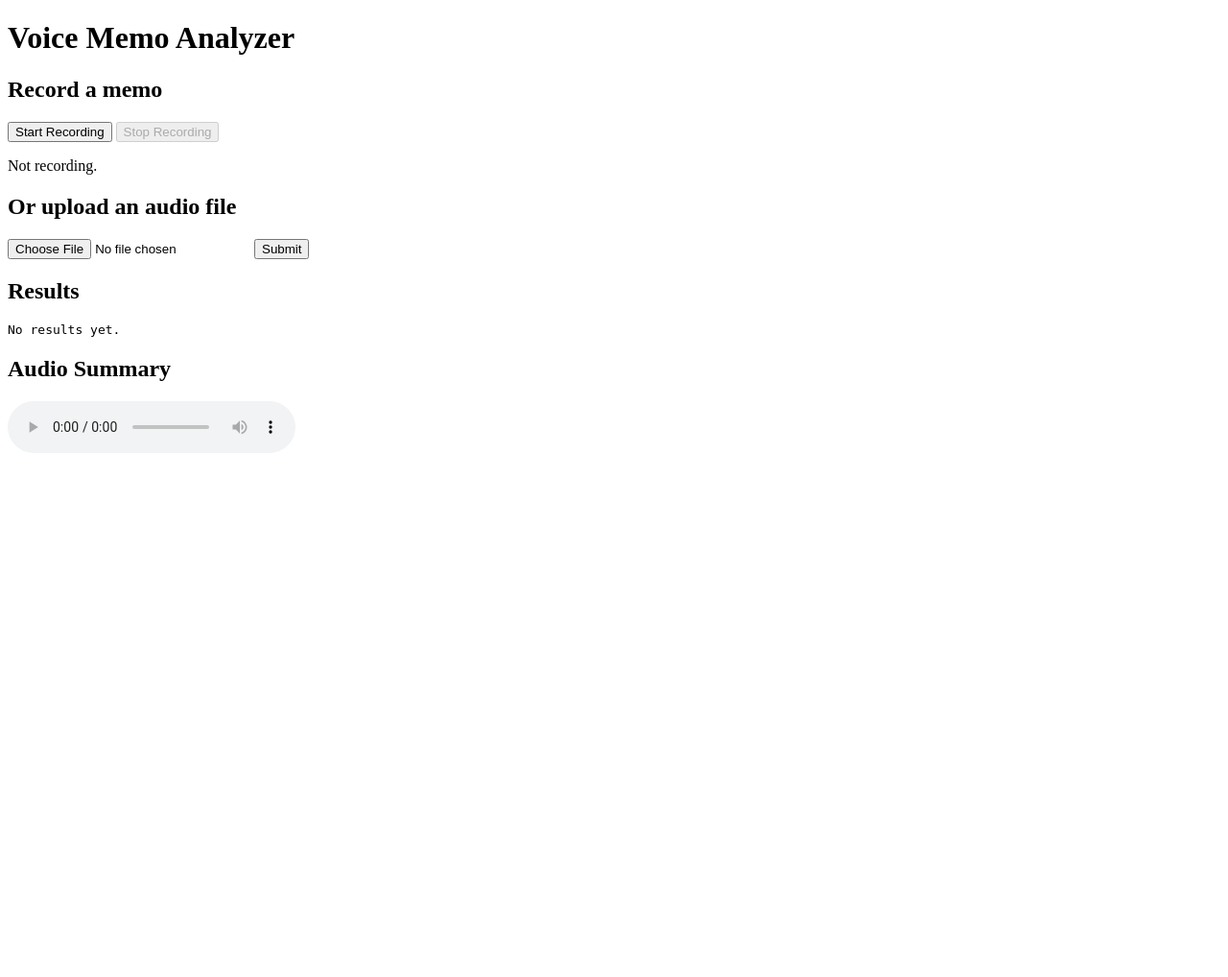
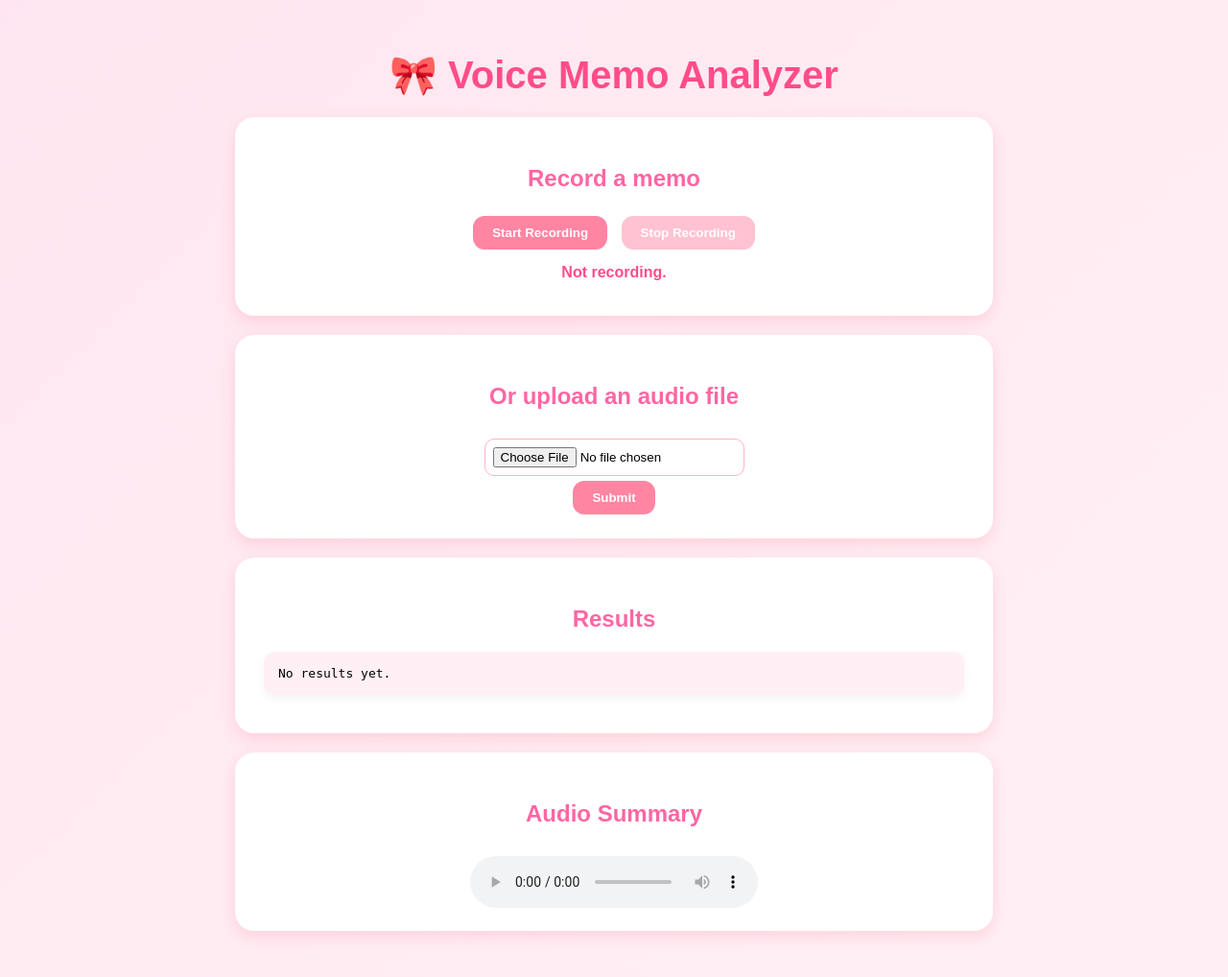
Before and after one commit to KayllyV/Azure-AI-Speech, a Flask app: page / in a window 1280 px wide. Shown: the whole page at 96% size. Before the commit the page ends 472 px from the top, so only its background shows below. Run offline with Flask 3, Linux system fonts and the light colour scheme.

Commit message:
update pink UI styling

```diff
--- a/templates/index.html
+++ b/templates/index.html
@@ -2,25 +2,114 @@
 <html>
 <head>
   <title>Voice Memo Analyzer</title>
+
+  <style>
+    body {
+      background: linear-gradient(135deg, #ffe6f0, #fff0f5);
+      font-family: 'Poppins', sans-serif;
+      text-align: center;
+      padding: 20px;
+    }
+
+    h1 {
+      color: #ff4d88;
+      font-size: 2.5em;
+      margin-bottom: 10px;
+    }
+
+    h2 {
+      color: #ff66a3;
+      margin-top: 30px;
+    }
+
+    button {
+      background-color: #ff85a2;
+      border: none;
+      padding: 10px 20px;
+      border-radius: 12px;
+      color: white;
+      font-weight: bold;
+      cursor: pointer;
+      margin: 5px;
+      transition: 0.2s ease;
+    }
+
+    button:hover {
+      background-color: #ff4d88;
+      transform: scale(1.05);
+    }
+
+    button:disabled {
+      background-color: #ffc2d1;
+      cursor: not-allowed;
+    }
+
+    input {
+      margin-top: 10px;
+      padding: 8px;
+      border-radius: 10px;
+      border: 1px solid #ffb3c6;
+    }
+
+    pre {
+      background: #fff0f5;
+      padding: 15px;
+      border-radius: 12px;
+      text-align: left;
+      max-width: 700px;
+      margin: 20px auto;
+      overflow-x: auto;
+      box-shadow: 0 4px 10px rgba(0,0,0,0.05);
+    }
+
+    #recordingStatus {
+      color: #ff4d88;
+      font-weight: bold;
+      margin-top: 10px;
+    }
+
+    audio {
+      margin-top: 10px;
+      border-radius: 10px;
+    }
+
+    .card {
+      background: white;
+      padding: 20px;
+      border-radius: 20px;
+      margin: 20px auto;
+      max-width: 750px;
+      box-shadow: 0 6px 15px rgba(255, 105, 135, 0.2);
+    }
+  </style>
 </head>
+
 <body>
-  <h1>Voice Memo Analyzer</h1>
+  <h1>🎀 Voice Memo Analyzer</h1>
 
+  <div class="card">
     <h2>Record a memo</h2>
     <button id="recordBtn">Start Recording</button>
     <button id="stopBtn" disabled>Stop Recording</button>
     <p id="recordingStatus">Not recording.</p>
+  </div>
 
+  <div class="card">
     <h2>Or upload an audio file</h2>
     <input type="file" id="audioFile" accept=".wav,.mp3,.ogg,.webm">
+    <br>
+    <button id="submitBtn">Submit</button>
+  </div>
 
-  <button id="submitBtn">Submit</button>
-
+  <div class="card">
     <h2>Results</h2>
     <pre id="results">No results yet.</pre>
+  </div>
 
+  <div class="card">
     <h2>Audio Summary</h2>
     <audio id="audioPlayer" controls></audio>
+  </div>
 
   <script>
     let mediaRecorder;
```
Lines whose indentation alone changed are shown as unchanged.
